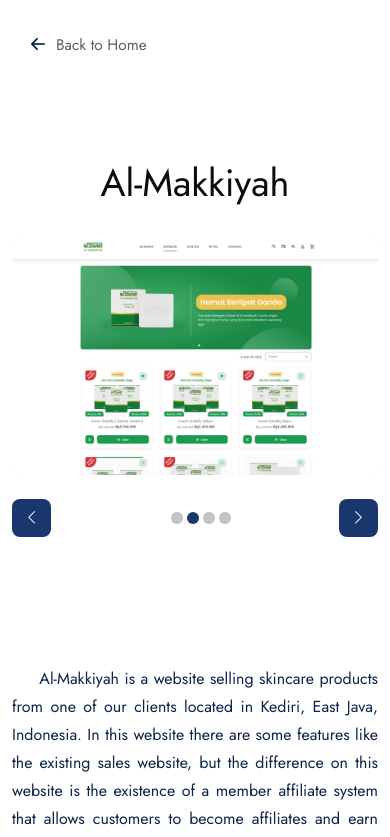
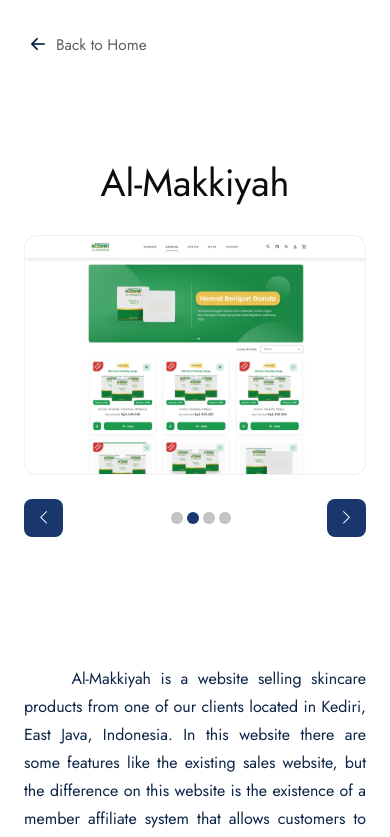
Before and after one commit to bagasfa/Portfolio, a React (Vite) app in the folder react-portfolio/: page /portfolio/almakkiyah in a window 390 px wide. Shown: the top 837 px of the page. Built offline with nearby package versions, Linux system fonts and the light colour scheme.

Commit message:
update style portfolio detail

```diff
--- a/react-portfolio/src/components/DetailPortfolio/BodyPorto/BodyPorto.module.css
+++ b/react-portfolio/src/components/DetailPortfolio/BodyPorto/BodyPorto.module.css
@@ -35,12 +35,11 @@
     border-radius: 12px;
     width: 100%;
     height: calc(100vw - 155px);
-    border: 0;
+    border: 1px solid #f2f2f2;
     outline: 0;
 }
 .btnImage:hover,
 .btnImage:focus{
-    border: 0;
     outline: 0;
 }
 .navSwiperPrev,
@@ -76,10 +75,15 @@
         .projectDesc{
             font-size: 16px;
         }
-        @media(max-width:567px){
-            .btnImage{
-                min-height: 200px;
-                height: calc(100vw - 150px);
+        @media(max-width:767px){
+            .portfolioSection{
+                padding: 64px 24px;
+            }
+            @media(max-width:567px){
+                .btnImage{
+                    min-height: 200px;
+                    height: calc(100vw - 150px);
+                }
             }
         }
     }
```
